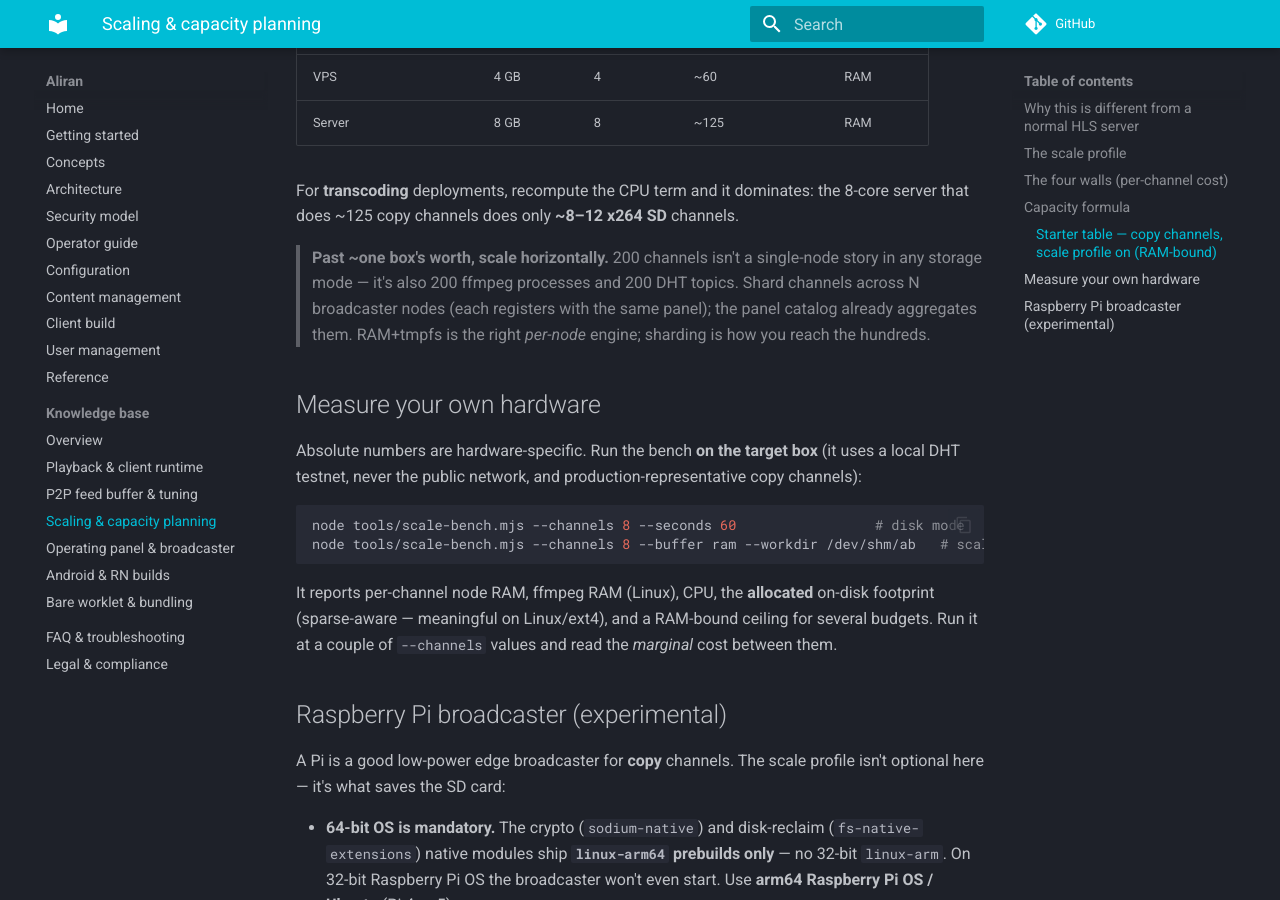
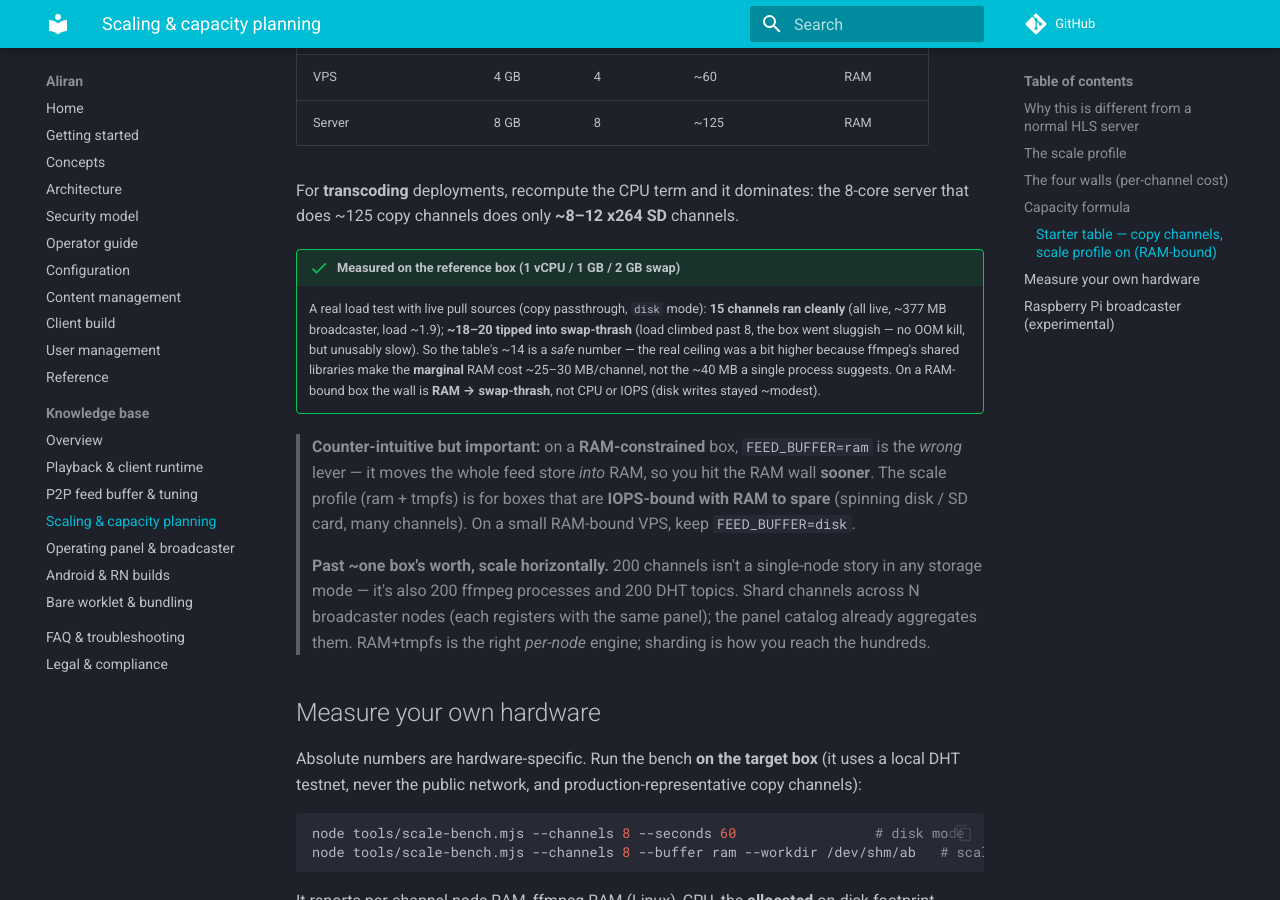
Before and after one commit to AbueloSimpson/aliran, an MkDocs documentation site: the page built from docs/kb/scaling.md, in a window 1280 px wide and 900 px high, scrolled down 2685 px. Built offline with MkDocs 1.6.1 and Material for MkDocs 9.7.7, drawn with Linux system fonts in a browser that asks for light colours; comment, search, counter and statistics services are not loaded.

Commit message:
docs(scaling): add measured 1 GB/1-core load-test results
Real test with live pull sources (copy passthrough, disk mode) on the reference VPS:
15 channels ran clean; ~18-20 tipped into swap-thrash (no OOM). Confirms the ~14 table
figure is conservative — ffmpeg shared libs make marginal RAM ~25-30 MB/ch, not 40 — and
that on a RAM-bound box FEED_BUFFER=ram is the wrong lever (moves the feed store into RAM,
hitting the wall sooner). The scale profile is for IOPS-bound boxes with RAM to spare.

```diff
--- a/docs/kb/scaling.md
+++ b/docs/kb/scaling.md
@@ -96,6 +96,19 @@ max_channels ≈ min(
 For **transcoding** deployments, recompute the CPU term and it dominates: the 8-core server that
 does ~125 copy channels does only **~8–12 x264 SD** channels.
 
+!!! success "Measured on the reference box (1 vCPU / 1 GB / 2 GB swap)"
+    A real load test with live pull sources (copy passthrough, `disk` mode): **15 channels ran
+    cleanly** (all live, ~377 MB broadcaster, load ~1.9); **~18–20 tipped into swap-thrash** (load
+    climbed past 8, the box went sluggish — no OOM kill, but unusably slow). So the table's ~14 is
+    a *safe* number — the real ceiling was a bit higher because ffmpeg's shared libraries make the
+    **marginal** RAM cost ~25–30 MB/channel, not the ~40 MB a single process suggests. On a
+    RAM-bound box the wall is **RAM → swap-thrash**, not CPU or IOPS (disk writes stayed ~modest).
+
+> **Counter-intuitive but important:** on a **RAM-constrained** box, `FEED_BUFFER=ram` is the
+> *wrong* lever — it moves the whole feed store *into* RAM, so you hit the RAM wall **sooner**.
+> The scale profile (ram + tmpfs) is for boxes that are **IOPS-bound with RAM to spare** (spinning
+> disk / SD card, many channels). On a small RAM-bound VPS, keep `FEED_BUFFER=disk`.
+
 > **Past ~one box's worth, scale horizontally.** 200 channels isn't a single-node story in any
 > storage mode — it's also 200 ffmpeg processes and 200 DHT topics. Shard channels across N
 > broadcaster nodes (each registers with the same panel); the panel catalog already aggregates
```
